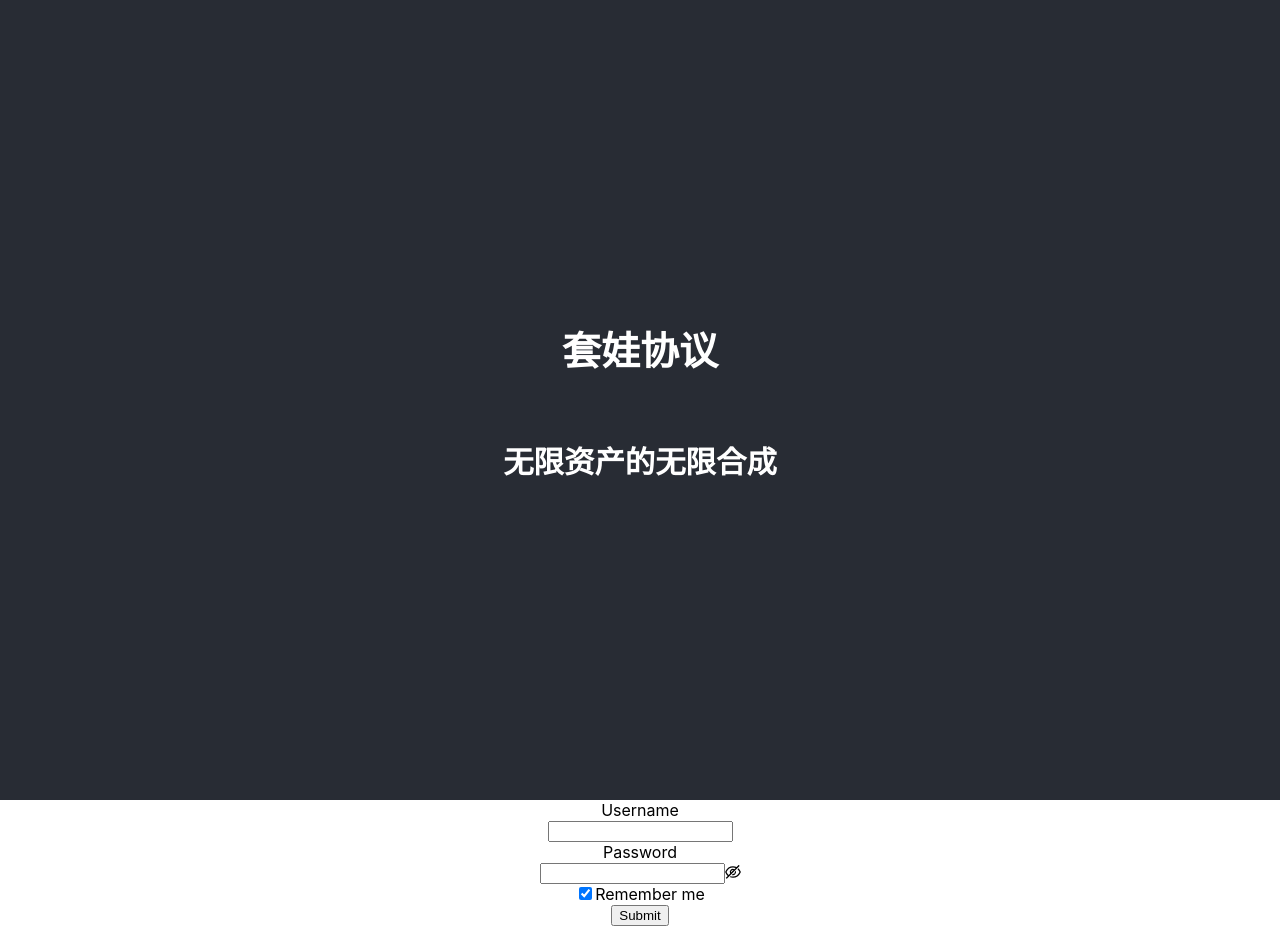
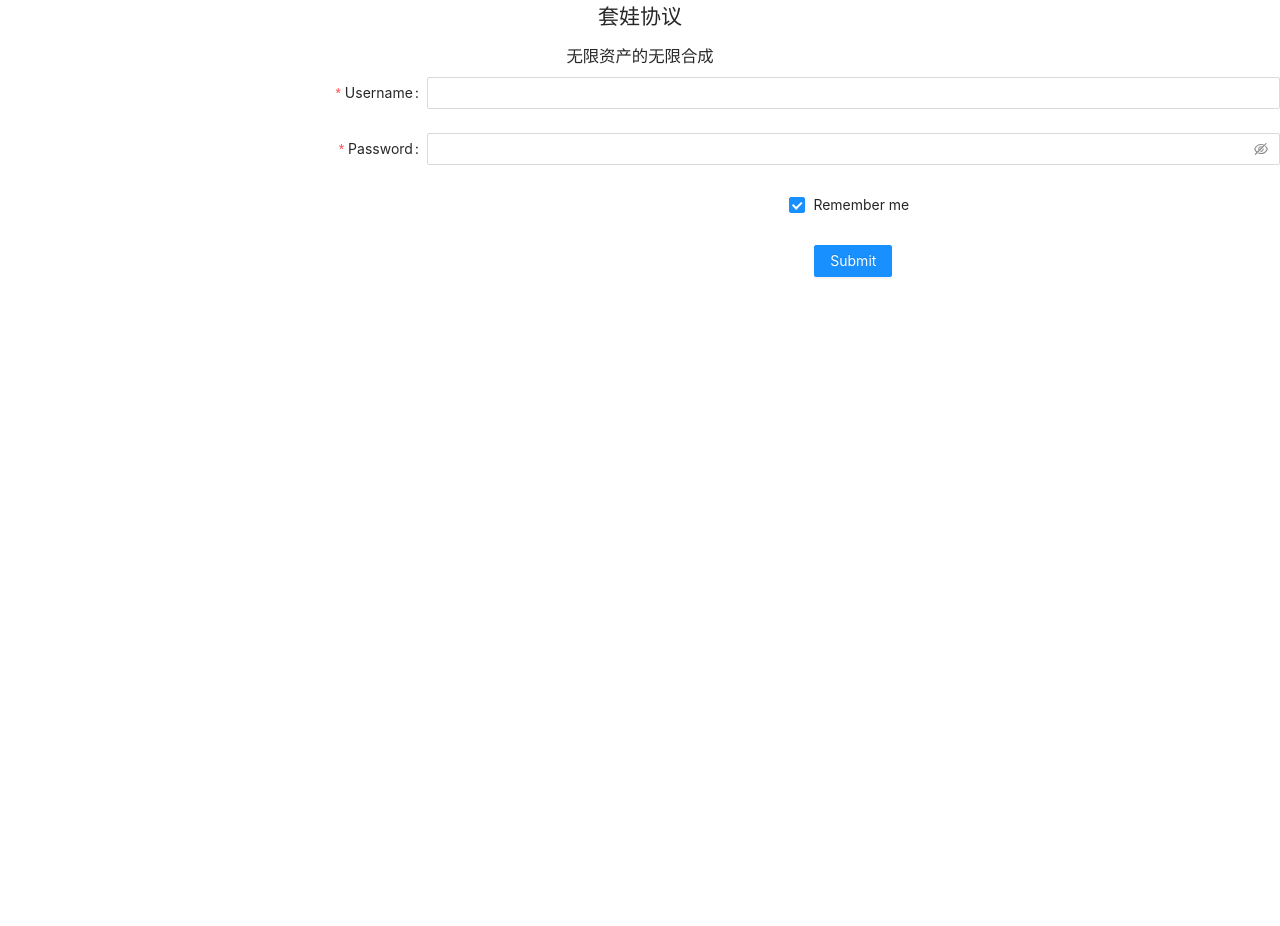
Before and after one commit to XStableDollar/taowa-frontend, a React (Create React App) app: page / in a window 1280 px wide. After the commit the page ends 800 px from the top, so only its background shows below. Built offline with nearby package versions, Linux system fonts and the light colour scheme.

Commit message:
add style

```diff
--- a/src/App.js
+++ b/src/App.js
@@ -1,14 +1,13 @@
 import logo from './logo.svg';
 import './App.css';
+import "antd/dist/antd.css";
 import Create from './Create';
 
 function App() {
   return (
     <div className="App">
-      <header className="App-header">
-        <h2>套娃协议</h2>
-        <h3>无限资产的无限合成 </h3>
-      </header>
+      <h2>套娃协议</h2>
+      <h3>无限资产的无限合成 </h3>
       <div>
         <Create />
       </div>
--- a/src/Create.js
+++ b/src/Create.js
@@ -1,4 +1,4 @@
-import  {  Form, Input, Button, Checkbox  } from 'antd';
+import { Form, Input, Button, Checkbox } from 'antd';
 
 const layout = {
   labelCol: {
@@ -72,4 +72,5 @@ const Demo = () => {
     </Form>
   );
 };
+
 export default Demo;
```
